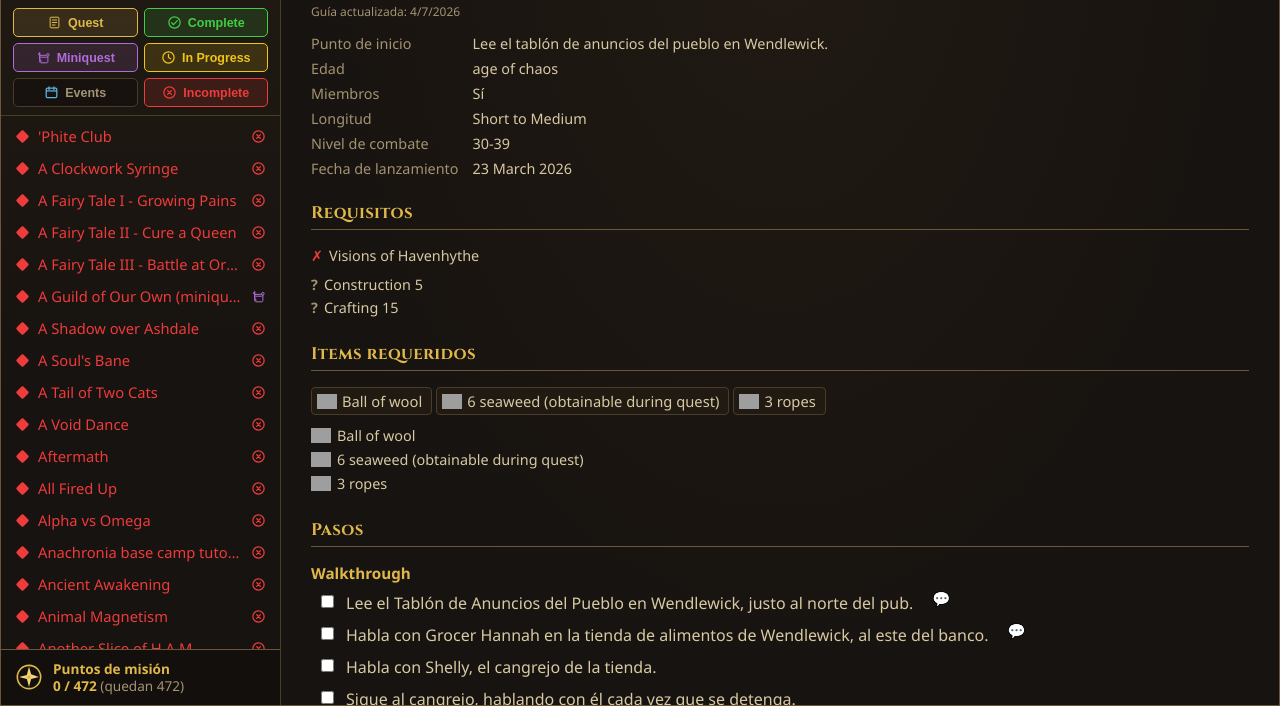
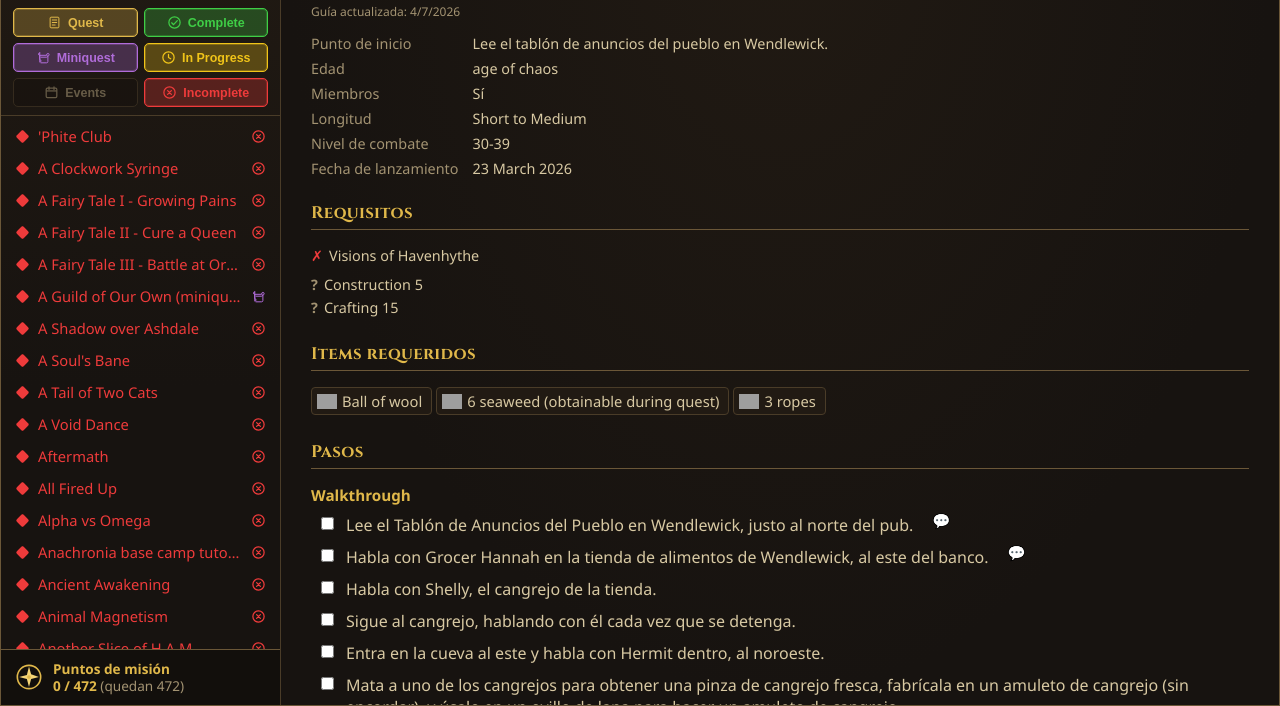
Before and after one commit to AndreDiaz11/rs3-quest-guide-alt1, a plain HTML site: page app/index.html in a window 1280 px wide. Shown: the part 94-800 px from the top of the page. Drawn offline with Linux system fonts and the light colour scheme; grey boxes are pictures that could not be loaded.

Commit message:
Remove duplicate items list and clarify filter chip active state
Items required were shown twice (icon chips + a plain list below) —
keep only the chips. Filter chips now dim to 55% opacity and lose their
tinted background/icon color when inactive, and get a solid tinted
background plus inner glow when active, so active/inactive is
unambiguous at a glance.

```diff
--- a/app/css/styles.css
+++ b/app/css/styles.css
@@ -198,11 +198,17 @@ h1, h2, .app-title-font {
   border-radius: 5px;
   cursor: pointer;
   white-space: nowrap;
-  transition: background 0.15s, border-color 0.15s, color 0.15s;
+  opacity: 0.55;
+  transition: background 0.15s, border-color 0.15s, color 0.15s, opacity 0.15s;
 }
 
 .filter-chip:hover {
   border-color: var(--border-light);
+  opacity: 0.8;
+}
+
+.filter-chip.active {
+  opacity: 1;
 }
 
 .chip-icon {
@@ -217,12 +223,12 @@ h1, h2, .app-title-font {
   height: 100%;
 }
 
-.filter-chip.chip-quest.active { color: var(--quest-chip-icon); border-color: var(--quest-chip-icon); background: rgba(224, 184, 74, 0.12); }
-.filter-chip.chip-miniquest.active { color: var(--quest-miniquest); border-color: var(--quest-miniquest); background: rgba(176, 108, 217, 0.14); }
-.filter-chip.chip-events.active { color: var(--quest-event); border-color: var(--quest-event); background: rgba(91, 180, 224, 0.14); }
-.filter-chip.chip-completed.active { color: var(--quest-green); border-color: var(--quest-green); background: rgba(63, 206, 70, 0.14); }
-.filter-chip.chip-started.active { color: var(--quest-yellow); border-color: var(--quest-yellow); background: rgba(240, 196, 25, 0.14); }
-.filter-chip.chip-incomplete.active { color: var(--quest-red); border-color: var(--quest-red); background: rgba(238, 59, 59, 0.14); }
+.filter-chip.chip-quest.active { color: var(--quest-chip-icon); border-color: var(--quest-chip-icon); background: rgba(224, 184, 74, 0.28); box-shadow: 0 0 0 1px rgba(224, 184, 74, 0.3) inset; }
+.filter-chip.chip-miniquest.active { color: var(--quest-miniquest); border-color: var(--quest-miniquest); background: rgba(176, 108, 217, 0.28); box-shadow: 0 0 0 1px rgba(176, 108, 217, 0.3) inset; }
+.filter-chip.chip-events.active { color: var(--quest-event); border-color: var(--quest-event); background: rgba(91, 180, 224, 0.28); box-shadow: 0 0 0 1px rgba(91, 180, 224, 0.3) inset; }
+.filter-chip.chip-completed.active { color: var(--quest-green); border-color: var(--quest-green); background: rgba(63, 206, 70, 0.28); box-shadow: 0 0 0 1px rgba(63, 206, 70, 0.3) inset; }
+.filter-chip.chip-started.active { color: var(--quest-yellow); border-color: var(--quest-yellow); background: rgba(240, 196, 25, 0.28); box-shadow: 0 0 0 1px rgba(240, 196, 25, 0.3) inset; }
+.filter-chip.chip-incomplete.active { color: var(--quest-red); border-color: var(--quest-red); background: rgba(238, 59, 59, 0.28); box-shadow: 0 0 0 1px rgba(238, 59, 59, 0.3) inset; }
 
 .step-list input,
 #settings-modal input[type="checkbox"] {
@@ -493,26 +499,6 @@ h2.section-title {
   font-weight: bold;
 }
 
-.items-plain-list {
-  list-style: none;
-  margin: 6px 0 8px;
-  padding: 0;
-  font-size: 0.9em;
-}
-
-.items-plain-list li {
-  display: flex;
-  align-items: center;
-  gap: 6px;
-  padding: 2px 0;
-}
-
-.items-plain-list img {
-  width: 20px;
-  height: 20px;
-  object-fit: contain;
-}
-
 .step-section-title {
   color: var(--gold, #c9a227);
   font-size: 0.95em;
--- a/app/js/detail.js
+++ b/app/js/detail.js
@@ -197,15 +197,6 @@ export function renderQuestDetail(container, quest, { lang = "en", isCompleted =
     const itemsWrap = el("div");
     quest.items.forEach((item) => itemsWrap.appendChild(renderItemChip(item)));
     container.appendChild(itemsWrap);
-
-    const itemsList = el("ul", { class: "items-plain-list" });
-    quest.items.forEach((item) => {
-      const li = el("li");
-      if (item.image) li.appendChild(el("img", { src: item.image, alt: item.name }));
-      li.appendChild(document.createTextNode(item.display || item.name));
-      itemsList.appendChild(li);
-    });
-    container.appendChild(itemsList);
   }
 
   if (quest.guideNote) {
--- a/app/js/sidebar.js
+++ b/app/js/sidebar.js
@@ -70,13 +70,16 @@ function buildFilterBar(container, onChange) {
   // 2 columnas emparejadas por fila (tipo | estado) en vez de 3, porque textos
   // como "In Progress"/"Incomplete" no entraban en un tercio del ancho del
   // sidebar y el grid se desbordaba (ver captura del usuario).
+  // Los íconos usan currentColor a propósito: así se atenúan junto con el
+  // texto cuando el chip está inactivo, en vez de quedar coloridos mientras
+  // el texto se ve gris (la mezcla confundía si el chip estaba activo o no).
   const chips = [
-    { key: "showQuest", label: "Quest", icon: questIcon("var(--quest-chip-icon)"), variant: "quest" },
-    { key: "showCompleted", label: "Complete", icon: checkCircleIcon("var(--quest-green)"), variant: "completed" },
-    { key: "showMiniquest", label: "Miniquest", icon: scrollIcon("var(--quest-miniquest)"), variant: "miniquest" },
-    { key: "showStarted", label: "In Progress", icon: clockCircleIcon("var(--quest-yellow)"), variant: "started" },
-    { key: "showEvents", label: "Events", icon: calendarIcon("var(--quest-event)"), variant: "events" },
-    { key: "showIncomplete", label: "Incomplete", icon: xCircleIcon("var(--quest-red)"), variant: "incomplete" },
+    { key: "showQuest", label: "Quest", icon: questIcon("currentColor"), variant: "quest" },
+    { key: "showCompleted", label: "Complete", icon: checkCircleIcon("currentColor"), variant: "completed" },
+    { key: "showMiniquest", label: "Miniquest", icon: scrollIcon("currentColor"), variant: "miniquest" },
+    { key: "showStarted", label: "In Progress", icon: clockCircleIcon("currentColor"), variant: "started" },
+    { key: "showEvents", label: "Events", icon: calendarIcon("currentColor"), variant: "events" },
+    { key: "showIncomplete", label: "Incomplete", icon: xCircleIcon("currentColor"), variant: "incomplete" },
   ];
   chips.forEach(({ key, label, icon, variant }) => {
     const btn = document.createElement("button");
```
